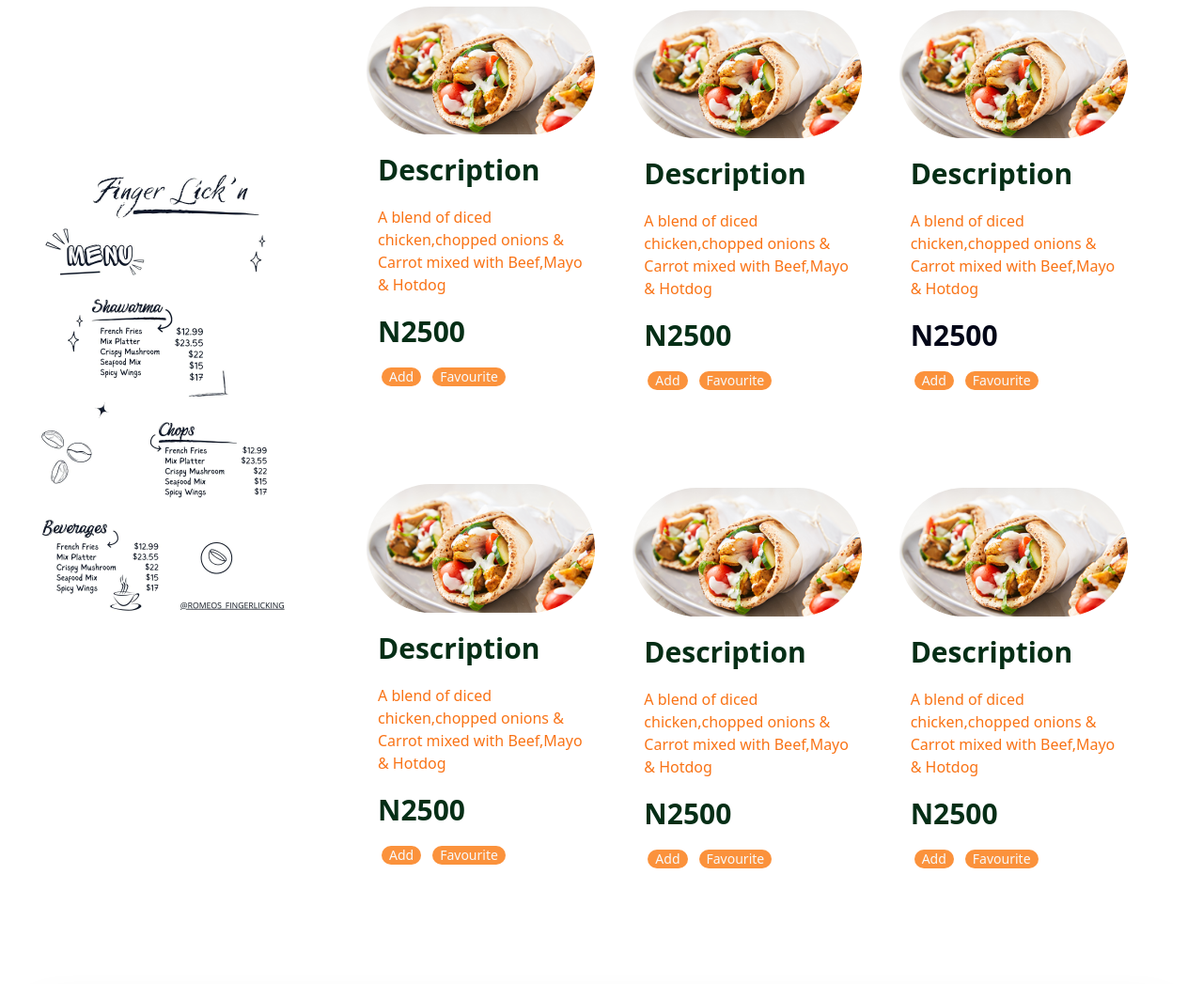
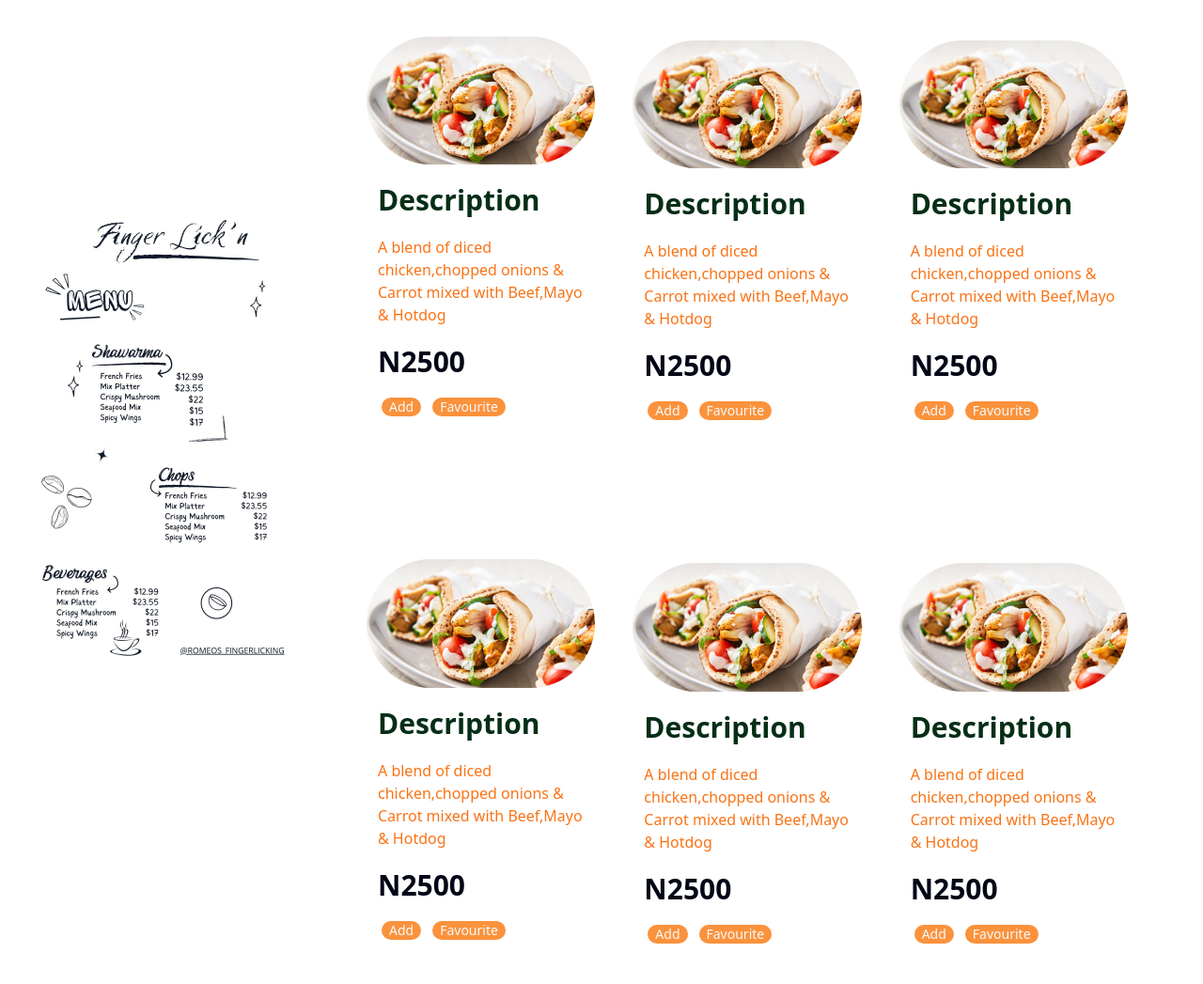
Before and after one commit to Charles-O-777/onlineFoodStore, a website: page ecommercePage.html in a window 1280 px wide. Shown: the part 305-1352 px from the top of the page at 94% size. Drawn offline with Linux system fonts and the light colour scheme.

Commit message:
ecommerce com1

```diff
--- a/ecommercePage.html
+++ b/ecommercePage.html
@@ -20,7 +20,8 @@
       </div>
 
       <!-- MENU ITEMS -->
-      <div class="hidden container max-w-lg space-x-11 leading-10 text-white justify-between font-semibold rounded-full px-4 md:flex  bg-slate-950  hover:text-slate-50">
+      <div
+        class="hidden container max-w-lg space-x-11 leading-10 text-white justify-between font-semibold rounded-full px-4 md:flex  bg-slate-950  hover:text-slate-50">
         <a href="index.html" class="hover:text-orange-400 hover:font-semibold">Home</a>
         <a href="./ecommercePage.html" class="hover:text-orange-400 hover:font-semibold">Place Order</a>
         <a href="#" class="hover:text-orange-400 hover:font-semibold">Community</a>
@@ -37,8 +38,10 @@
       <!-- LOGIN & REGISTER -->
       <div class="flex space-x-3 text-1xl font-sans">
         <a href="#" class="text-slate-950 hover:text-orange-500 font-semibold rounded-full">Welcome User</a>
-        <a href="#" class="text-orange-500 hover:text-slate-950 rounded-full"><img class="h-7 rounded-lg" src="./img/shopppingBag.png" alt="none"></a>
-        <a href="#" class="text-orange-500 rounded-full"><img class="h-5 rounded-lg" src="./img/searchBar.png" alt="none"></a>
+        <a href="#" class="text-orange-500 hover:text-slate-950 rounded-full"><img class="h-7 rounded-lg"
+            src="./img/shopppingBag.png" alt="none"></a>
+        <a href="#" class="text-orange-500 rounded-full"><img class="h-5 rounded-lg" src="./img/searchBar.png"
+            alt="none"></a>
       </div>
     </div>
 
@@ -49,7 +52,8 @@
     <div class="container flex flex-col mb-2 px-5 p-3 space-x-7 bg-orange-400 space-y-24 max-w-sm rounded  md:ms-0">
       <h1 class="max-w-md text-4xl font-thin text-center text-white md:text-5xl md:text-left">Shopping Cart</h1>
     </div>
-    <div class="container-2xl flex flex-col-reverse  items-center px-5 mx-auto mt-10 space-y-0 md:flex-row md:space-y-20">
+    <div
+      class="container-2xl flex flex-col-reverse  items-center px-5 mx-auto mt-10 space-y-0 md:flex-row md:space-y-20">
       <!-- LEFT ITEM -->
       <div class="flex flex-col mb-2 px-5 space-x-7 md:w-1/4  md:ms-0">
         <div class="flex flex-col items-left justify-center bg-slate-900 md:space-y-3 md:space-x-1 md:flex-row">
@@ -68,11 +72,11 @@
       <!-- RIGHT ITEM -->
       <div class=" px-5 space-y-24 md:w-3/4">
 
-        <div class="container flex flex-col-reverse items-center px-5 mx-auto md:flex-row space-y-2">
+        <div class="container p-4 flex flex-col-reverse items-center px-5 mx-auto md:flex-row space-y-2">
 
 
 
-          <div class="px-5 space-x-3 space-y-5 md;space-y-0 md:ms-0">
+          <div class="container p-4 px-5 space-x-3 space-y-5 md:ms-0 mb-5">
 
             <img class="rounded-full" src="./img/s7cart.png" alt="">
             <h1 class="max-w-sm text-3xl font-semibold text-left text-green-950  md:text-3xl">Description</h1>
@@ -81,11 +85,13 @@
               A blend of diced chicken,chopped onions &amp; Carrot mixed with Beef,Mayo &amp; Hotdog
             </p>
 
-            <p class="max-w-sm text-green-950 text-left text-3xl font-bold ">N2500</p>
+            <p class="max-w-sm text-slagreente-950 text-left text-3xl font-bold ">N2500</p>
             <div class="flex px-1 space-x-3 justify-center md:justify-start">
-              <a href="#" class="px-2 font-medium text-sm bg-orange-400 text-slate-50 hover:bg-slate-950 hover:text-slate-200 rounded-full">Add
+              <a href="#"
+                class="px-2 font-medium text-sm bg-orange-400 text-slate-50 hover:bg-slate-950 hover:text-slate-200 rounded-full">Add
               </a>
-              <a href="#" class="px-2 font-medium text-sm bg-orange-400 text-slate-50 hover:bg-slate-950 hover:text-slate-200 rounded-full">Favourite</a>
+              <a href="#"
+                class="px-2 font-medium text-sm bg-orange-400 text-slate-50 hover:bg-slate-950 hover:text-slate-200 rounded-full">Favourite</a>
             </div>
           </div>
 
@@ -97,23 +103,7 @@
 
 
 
-          <div class="px-5 space-x-3 space-y-5 md:ms-0">
-
-            <img class="rounded-full" src="./img/s7cart.png" alt="">
-            <h1 class="max-w-sm text-3xl font-semibold text-left text-green-950  md:text-3xl">Description</h1>
-
-            <p class="max-w-sm text-orange-500 text-left">
-              A blend of diced chicken,chopped onions &amp; Carrot mixed with Beef,Mayo &amp; Hotdog
-            </p>
-
-            <p class="max-w-sm text-green-950 text-left text-3xl font-bold ">N2500</p>
-            <div class="flex px-1 space-x-3 justify-center md:justify-start">
-              <a href="#" class="px-2 font-medium text-sm bg-orange-400 text-slate-50 hover:bg-slate-950 hover:text-slate-200 rounded-full">Add
-              </a>
-              <a href="#" class="px-2 font-medium text-sm bg-orange-400 text-slate-50 hover:bg-slate-950 hover:text-slate-200 rounded-full">Favourite</a>
-            </div>
-          </div>
-          <div class="px-5 space-x-3 space-y-5 md:ms-0">
+          <div class="container p-4 px-5 space-x-3 space-y-5 md:ms-0 mb-5">
 
             <img class="rounded-full" src="./img/s7cart.png" alt="">
             <h1 class="max-w-sm text-3xl font-semibold text-left text-green-950  md:text-3xl">Description</h1>
@@ -124,17 +114,14 @@
 
             <p class="max-w-sm text-slagreente-950 text-left text-3xl font-bold ">N2500</p>
             <div class="flex px-1 space-x-3 justify-center md:justify-start">
-              <a href="#" class="px-2 font-medium text-sm bg-orange-400 text-slate-50 hover:bg-slate-950 hover:text-slate-200 rounded-full">Add
+              <a href="#"
+                class="px-2 font-medium text-sm bg-orange-400 text-slate-50 hover:bg-slate-950 hover:text-slate-200 rounded-full">Add
               </a>
-              <a href="#" class="px-2 font-medium text-sm bg-orange-400 text-slate-50 hover:bg-slate-950 hover:text-slate-200 rounded-full">Favourite</a>
+              <a href="#"
+                class="px-2 font-medium text-sm bg-orange-400 text-slate-50 hover:bg-slate-950 hover:text-slate-200 rounded-full">Favourite</a>
             </div>
           </div>
-        </div>
-        <div class="container flex flex-col-reverse items-center px-5 mx-auto md:flex-row space-y-2">
-
-
-
-          <div class="px-5 space-x-3 space-y-5 md;space-y-0 md:ms-0">
+          <div class="container p-4 px-5 space-x-3 space-y-5 md:ms-0 mb-5">
 
             <img class="rounded-full" src="./img/s7cart.png" alt="">
             <h1 class="max-w-sm text-3xl font-semibold text-left text-green-950  md:text-3xl">Description</h1>
@@ -143,11 +130,36 @@
               A blend of diced chicken,chopped onions &amp; Carrot mixed with Beef,Mayo &amp; Hotdog
             </p>
 
-            <p class="max-w-sm text-green-950 text-left text-3xl font-bold ">N2500</p>
+            <p class="max-w-sm text-slagreente-950 text-left text-3xl font-bold ">N2500</p>
             <div class="flex px-1 space-x-3 justify-center md:justify-start">
-              <a href="#" class="px-2 font-medium text-sm bg-orange-400 text-slate-50 hover:bg-slate-950 hover:text-slate-200 rounded-full">Add
+              <a href="#"
+                class="px-2 font-medium text-sm bg-orange-400 text-slate-50 hover:bg-slate-950 hover:text-slate-200 rounded-full">Add
               </a>
-              <a href="#" class="px-2 font-medium text-sm bg-orange-400 text-slate-50 hover:bg-slate-950 hover:text-slate-200 rounded-full">Favourite</a>
+              <a href="#"
+                class="px-2 font-medium text-sm bg-orange-400 text-slate-50 hover:bg-slate-950 hover:text-slate-200 rounded-full">Favourite</a>
+            </div>
+          </div>
+        </div>
+        <div class="container flex flex-col-reverse items-center px-5 mx-auto md:flex-row space-y-2">
+
+
+
+          <div class="container p-4 px-5 space-x-3 space-y-5 md:ms-0 mb-5">
+
+            <img class="rounded-full" src="./img/s7cart.png" alt="">
+            <h1 class="max-w-sm text-3xl font-semibold text-left text-green-950  md:text-3xl">Description</h1>
+
+            <p class="max-w-sm text-orange-500 text-left">
+              A blend of diced chicken,chopped onions &amp; Carrot mixed with Beef,Mayo &amp; Hotdog
+            </p>
+
+            <p class="max-w-sm text-slagreente-950 text-left text-3xl font-bold ">N2500</p>
+            <div class="flex px-1 space-x-3 justify-center md:justify-start">
+              <a href="#"
+                class="px-2 font-medium text-sm bg-orange-400 text-slate-50 hover:bg-slate-950 hover:text-slate-200 rounded-full">Add
+              </a>
+              <a href="#"
+                class="px-2 font-medium text-sm bg-orange-400 text-slate-50 hover:bg-slate-950 hover:text-slate-200 rounded-full">Favourite</a>
             </div>
           </div>
 
@@ -159,7 +171,7 @@
 
 
 
-          <div class="px-5 space-x-3 space-y-5 md:ms-0">
+          <div class="container p-4 px-5 space-x-3 space-y-5 md:ms-0 mb-5">
 
             <img class="rounded-full" src="./img/s7cart.png" alt="">
             <h1 class="max-w-sm text-3xl font-semibold text-left text-green-950  md:text-3xl">Description</h1>
@@ -168,14 +180,16 @@
               A blend of diced chicken,chopped onions &amp; Carrot mixed with Beef,Mayo &amp; Hotdog
             </p>
 
-            <p class="max-w-sm text-green-950 text-left text-3xl font-bold ">N2500</p>
+            <p class="max-w-sm text-slagreente-950 text-left text-3xl font-bold ">N2500</p>
             <div class="flex px-1 space-x-3 justify-center md:justify-start">
-              <a href="#" class="px-2 font-medium text-sm bg-orange-400 text-slate-50 hover:bg-slate-950 hover:text-slate-200 rounded-full">Add
+              <a href="#"
+                class="px-2 font-medium text-sm bg-orange-400 text-slate-50 hover:bg-slate-950 hover:text-slate-200 rounded-full">Add
               </a>
-              <a href="#" class="px-2 font-medium text-sm bg-orange-400 text-slate-50 hover:bg-slate-950 hover:text-slate-200 rounded-full">Favourite</a>
+              <a href="#"
+                class="px-2 font-medium text-sm bg-orange-400 text-slate-50 hover:bg-slate-950 hover:text-slate-200 rounded-full">Favourite</a>
             </div>
           </div>
-          <div class="px-5 space-x-3 space-y-5 md:ms-0">
+          <div class="container p-4 px-5 space-x-3 space-y-5 md:ms-0 mb-5">
 
             <img class="rounded-full" src="./img/s7cart.png" alt="">
             <h1 class="max-w-sm text-3xl font-semibold text-left text-green-950  md:text-3xl">Description</h1>
@@ -184,11 +198,13 @@
               A blend of diced chicken,chopped onions &amp; Carrot mixed with Beef,Mayo &amp; Hotdog
             </p>
 
-            <p class="max-w-sm text-green-950 text-left text-3xl font-bold ">N2500</p>
+            <p class="max-w-sm text-slagreente-950 text-left text-3xl font-bold ">N2500</p>
             <div class="flex px-1 space-x-3 justify-center md:justify-start">
-              <a href="#" class="px-2 font-medium text-sm bg-orange-400 text-slate-50 hover:bg-slate-950 hover:text-slate-200 rounded-full">Add
+              <a href="#"
+                class="px-2 font-medium text-sm bg-orange-400 text-slate-50 hover:bg-slate-950 hover:text-slate-200 rounded-full">Add
               </a>
-              <a href="#" class="px-2 font-medium text-sm bg-orange-400 text-slate-50 hover:bg-slate-950 hover:text-slate-200 rounded-full">Favourite</a>
+              <a href="#"
+                class="px-2 font-medium text-sm bg-orange-400 text-slate-50 hover:bg-slate-950 hover:text-slate-200 rounded-full">Favourite</a>
             </div>
           </div>
         </div>
@@ -206,7 +222,8 @@
 
   <!-- CTA SECTION  -->
   <div class="mx-auto max-w-full py-14 sm:px-6 sm:py-28 lg:px-8">
-    <div class="container-2xl bg-green-950 bg-opacity-95 sm:rounded-3xl flex flex-col-reverse  shadow-2xl items-center px-5 mx-auto mt-77 space-y-0 md:flex-row md:space-y-20">
+    <div
+      class="container-2xl bg-green-950 bg-opacity-95 sm:rounded-3xl flex flex-col-reverse  shadow-2xl items-center px-5 mx-auto mt-77 space-y-0 md:flex-row md:space-y-20">
       <!-- LEFT ITEM -->
       <div class="flex flex-col mb-2 px-5 space-x-7 space-y-7 md:w-1/2 ">
         <h1 class="max-w-md text-4xl font-bold text-center  text-white  md:text-5xl md:text-left">Wanna grab a bite?
@@ -214,7 +231,9 @@
 
         <div class="flex justify-center md:justify-start">
 
-          <br><a class="font-normal tracking-tight sm:text-2xl px-3 bg-white text-green-950 hover:bg-slate-950 hover:text-white rounded-full" href="">Order now</a>
+          <br><a
+            class="font-normal tracking-tight sm:text-2xl px-3 bg-white text-green-950 hover:bg-slate-950 hover:text-white rounded-full"
+            href="">Order now</a>
 
         </div>
       </div>
@@ -250,7 +269,8 @@
 
   <!-- Footer section  -->
   <div class="px-3">
-  <div class="container-xl rounded-xl flex flex-col items-center justify-between px-14 mb-7 mx-auto py-5 bg-slate-950 md:flex-row text-white">
+    <div
+      class="container-xl rounded-xl flex flex-col items-center justify-between px-14 mb-7 mx-auto py-5 bg-slate-950 md:flex-row text-white">
 
       <div class="px-5 space-x-3  md:ms-0">
         <h1 class="max-w-sm text-3xl mb-3 font-semibold text-left md:text-3xl">Order</h1>
@@ -311,6 +331,8 @@
     </div>
   </div>
 
+
+
 </body>
 
 </html>
```
Lines whose indentation alone changed are shown as unchanged.
